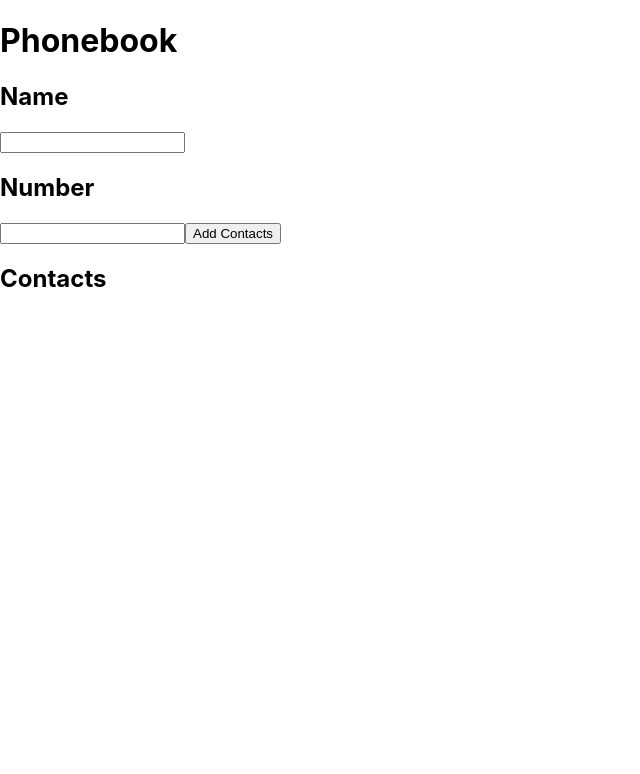
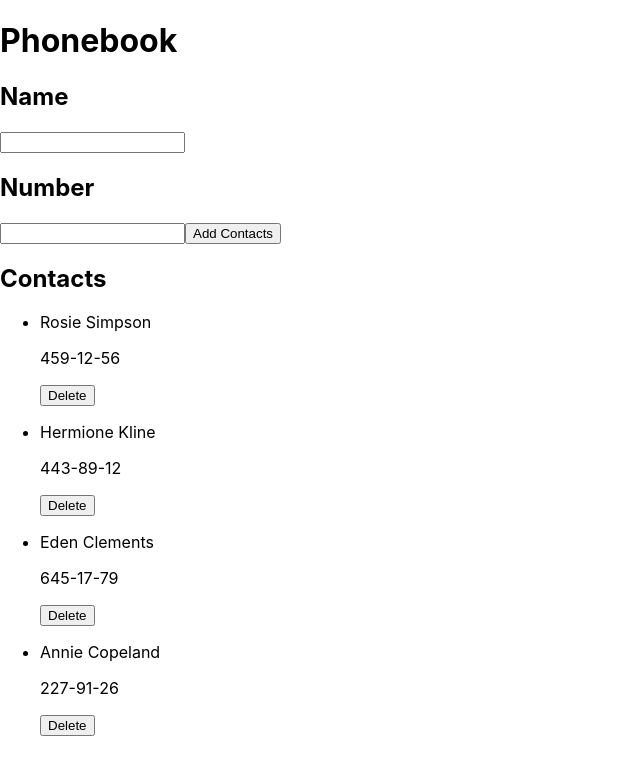
Before and after one commit to TetianaKokoilo/goit-react-hw-02-phonebook, a React (Create React App) app: page / in a window 1280 px wide. Shown: the top 774 px of the page, without its empty margins (0-640 px from the left). Built offline with nearby package versions, Linux system fonts and the light colour scheme.

Commit message:
add ContactList render

```diff
--- a/src/components/App.jsx
+++ b/src/components/App.jsx
@@ -1,23 +1,31 @@
 import { Component } from 'react';
 import { ContactForm } from './ContactForm/ContactForm';
+import { ContactList } from './ContactList/ContactList';
 
 export class App extends Component {
   state = {
-    contacts: [],
+    contacts: [
+      { id: 'id-1', name: 'Rosie Simpson', number: '459-12-56' },
+      { id: 'id-2', name: 'Hermione Kline', number: '443-89-12' },
+      { id: 'id-3', name: 'Eden Clements', number: '645-17-79' },
+      { id: 'id-4', name: 'Annie Copeland', number: '227-91-26' },
+    ],
+    filter: ''
   };
 
   formSubmit = data => {
     console.log(data);
   };
   render() {
+    const contacts = this.state.contacts;
     return (
       <div>
         <h1>Phonebook</h1>
         <ContactForm onSubmit={this.formSubmit} />
 
         <h2>Contacts</h2>
-        {/* <Filter />
-  <ContactList /> */}
+        {/* <Filter /> */}
+        <ContactList contacts={contacts}/>
       </div>
     );
   }
--- /dev/null
+++ b/src/components/ContactList/ContactList.jsx
@@ -0,0 +1,16 @@
+
+export const ContactList = ({ contacts}) => {
+  return (
+    <ul>
+      {contacts.map(({ id, name, number }) => (
+        <li key={id}>
+          <p>{name}</p>
+          <p>{number}</p>
+          <button type="button">
+            Delete
+          </button>
+        </li>
+      ))}
+    </ul>
+  );
+};
```
